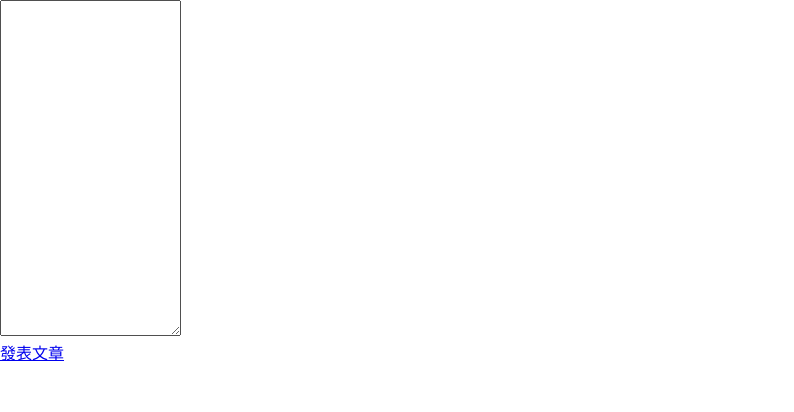
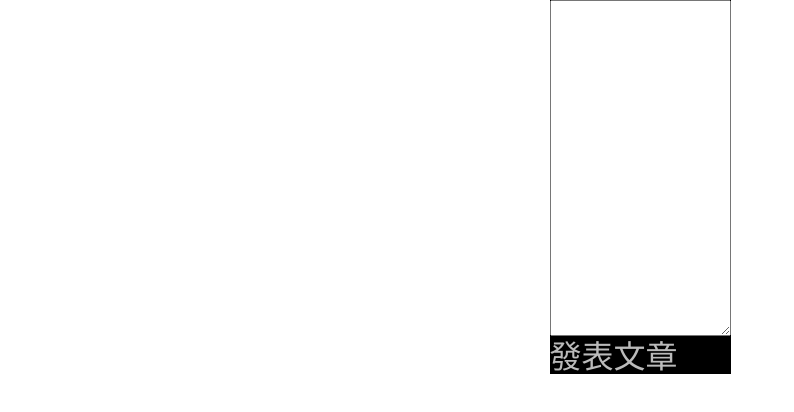
Before and after one commit to hyww/simple-blog, a React (Create React App) app: page /edit in a window 1280 px wide. Shown: the top 412 px of the page, without its empty margins (0-794 px from the left). Built offline with nearby package versions, Linux system fonts and the light colour scheme; a web font is replaced by a local one.

Commit message:
css: home, client&server: paging

```diff
--- a/src/App.css
+++ b/src/App.css
@@ -1,3 +1,66 @@
-a.link{
+@import url(//fonts.googleapis.com/css?family=Inconsolata);
+@import url(http://fonts.googleapis.com/earlyaccess/cwtexyen.css);
+.b0 { background-color: #000; }
+.b1 { background-color: #b00; }
+.b2 { background-color: #0b0; }
+.b3 { background-color: #bb0; }
+.b4 { background-color: #00b; }
+.b5 { background-color: #b0b; }
+.b6 { background-color: #0bb; }
+.b7 { background-color: #bbb; }
+
+.f0 { color: #000; }
+.f1 { color: #b00; }
+.f2 { color: #0b0; }
+.f3 { color: #bb0; }
+.f4 { color: #00b; }
+.f5 { color: #b0b; }
+.f6 { color: #0bb; }
+.f7 { color: #bbb; }
+
+.hl { color: #fff; }
+.hl.f0 { color: #666; }
+.hl.f1 { color: #f66; }
+.hl.f2 { color: #6f6; }
+.hl.f3 { color: #ff6; }
+.hl.f4 { color: #66f; }
+.hl.f5 { color: #f6f; }
+.hl.f6 { color: #6ff; }
+.hl.f7 { color: #fff; }
+
+.bbs {
+  white-space: pre;
+  color: #bbb;
+  background-color: #000;
+  padding: 0;
+  margin: 5;
+  width: auto;
+  max-height: 100%;
+  display: inline-block;
+  line-height: 100%;
+  font-size: calc(100vw/40);
+  font-family: "細明體", "cwTeXYen",  "AR PL UMing TW", "Inconsolata", "LiSongPro", monospace;
+}
+
+#root {
+  display: flex;
+  justify-content: center;
+}
+
+a{
+  color: inherit;
+  text-decoration: inherit;
+}
+a.row{
   display: block;
 }
+a.link:hover{
+  color: #000;
+  background-color: #fff;
+}
+
+@media screen and (min-aspect-ratio: 5/3) {
+  .bbs {
+    font-size: calc(100vh/24);
+  }
+}
--- a/src/App.js
+++ b/src/App.js
@@ -1,10 +1,19 @@
 import React, { Component } from 'react';
-import { BrowserRouter as Router, Route, Link } from 'react-router-dom';
+import { BrowserRouter as Router, Route, Link, Redirect, Switch } from 'react-router-dom';
 import './App.css';
 let server = '/';
 if(process.env.NODE_ENV==='development')
   server = 'http://localhost:5000'
+function pad(n, s, f) {
+  if(typeof s !== 'undefined') {
+    if(f)
+      return (new Array(n+1).join(' ') + s).slice(-n);
+    else
+      return (s + new Array(n+1).join(' ')).slice(0, n);
+  }
 
+  return new Array(n+1).join(' ');
+}
 class List extends Component {
   constructor() {
     super();
@@ -14,35 +23,45 @@ class List extends Component {
     this.onClick = this.onClick.bind(this);
   }
   onClick() {
-    this.context.router.push('/test');
+    this.props.history.push('/test');
   }
   render() {
     let posts;
     if(this.state.status !== 'loaded')
       posts = this.state.status;
     else {
-      posts = this.state.posts.map((p,i)=>(
-        <Link className="link" to={`/post/${p._id}`} key={p._id}>
+      const p = this.props.match.params.p;
+      let start = this.state.posts.length - p - 19;
+      console.log([this.state.posts.length, start]);
+      if(start < 0)
+        posts = (
+          <Redirect to={`/p/${this.state.posts.length - 19}`} />
+        )
+      else
+      posts = this.state.posts.slice(start, start+20).map((p,i)=>(
+        <Link className="row link" to={`/post/${p._id}`} key={p._id}>
           <span className="index">
-            {i+1}
+            {pad(7, start + i + 1, true)}
+          </span>
+          <span className="date">
+            {(d=>pad(6,d.getMonth(),true)+'/'+pad(2,d.getDate(),true)+' ')(new Date(p.time))}
           </span>
           <span className="author">
-            {p.author}
+            {pad(13,p.author,false)}
           </span>
           <span className="title">
-            {p.title}
+            {'□ '+p.title}
           </span>
         </Link>
       ));
     }
     return (
       <div className="list">
-        <div className="bar">
-          <Link className="newpost" to="/edit">
-            發表文章
-          </Link>
-        </div>
+        <div className="b6 hl">【板主:Anonymous】{pad(16)}<span className="hl f3">Simple Blog</span>{pad(16)}看板《Simple_Blog》</div>
+        [←]離開 [→]閱讀 <Link className="link" to="/edit">[Ctrl-P]發表文章</Link> [d]刪除 [z]精華區 [i]看板資訊/設定 [h]說明
+        <div className="b7 f0">   編號    日 期 作  者       文  章  標  題                           人氣:?  </div>
         {posts}
+        <div><span className="b6 f4"> 文章選讀 </span><span className="b7"> <span className="f1">(y)</span><span className="f0">回應</span><span className="f1">(X)</span><span className="f0">推文</span><span className="f1">(^X)</span><span className="f0">轉錄</span><span className="f1"> (=[]&lt;&gt;)</span><span className="f0">相關主題</span><span className="f1">(/?a)</span><span className="f0">找標題/作者</span><span className="f1"> (b)</span><span className="f0">進板畫面  </span></span></div>
       </div>
     )
   }
@@ -151,10 +170,13 @@ class Blog extends Component {
   render() {
     return (
       <Router>
-        <div className="main">
-          <Route exact path="/" component={List}/>
-          <Route path="/post/:postId" component={Post}/>
-          <Route path="/edit" component={Edit}/>
+        <div className="bbs">
+          <Switch>
+            <Route path="/p/:p" component={List}/>
+            <Route path="/post/:postId" component={Post}/>
+            <Route path="/edit" component={Edit}/>
+            <Redirect to="/p/1" />
+          </Switch>
         </div>
       </Router>
     );
```
Also changed, not shown: 1 other file (tests, documents, lock files or other folders).
